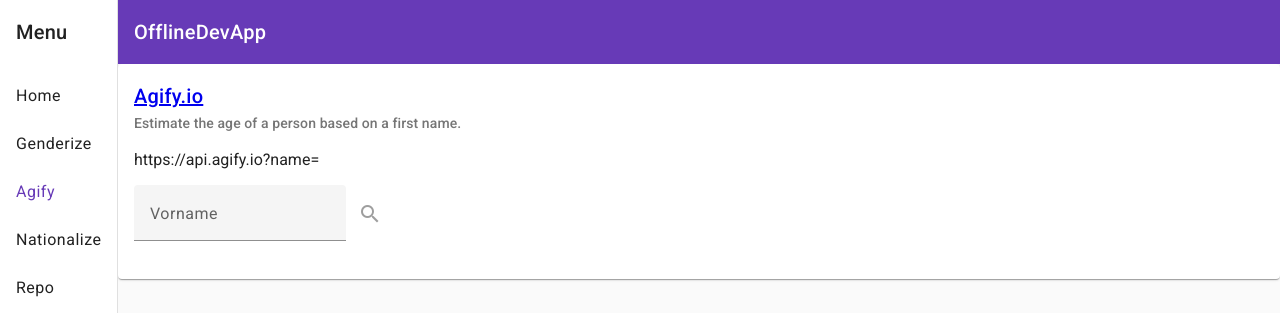
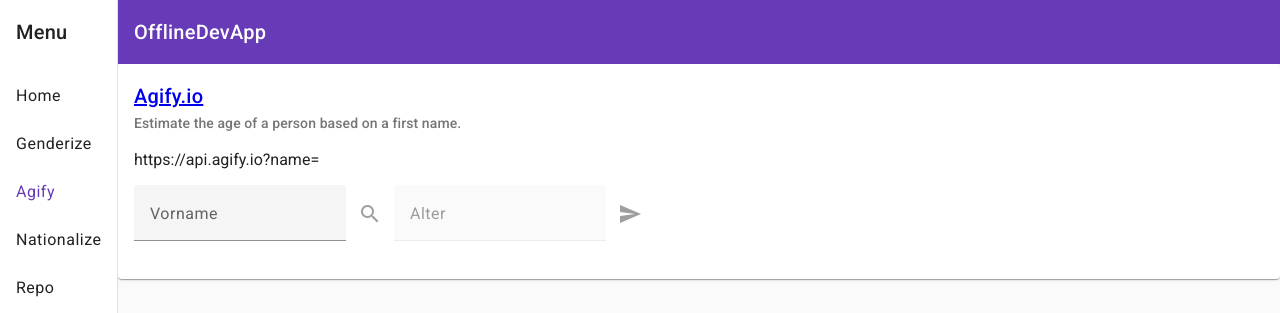
Before and after one commit to crambambuli/OfflineDevApp, an Angular app: page /agify in a window 1280 px wide. Shown: the top 313 px of the page. Built offline with nearby package versions, Linux system fonts and the light colour scheme.

Commit message:
set-age-request callbacks

```diff
--- a/src/app/agify/agify.component.html
+++ b/src/app/agify/agify.component.html
@@ -17,8 +17,22 @@
       <mat-icon>search</mat-icon>
     </button>
 
-    @if (result$ | async; as result) {
-      <div>Alter: {{ result.age }}</div>
+    <mat-form-field>
+      <input
+        matInput
+        type="number"
+        [(ngModel)]="age"
+        [disabled]="!name"
+        (keydown.enter)="age && setAge(name, age)">
+      <mat-label>Alter</mat-label>
+    </mat-form-field>
+
+    <button mat-icon-button [disabled]="!name || !age" (click)="setAge(name, age)">
+      <mat-icon>send</mat-icon>
+    </button>
+
+    @if (age) {
+      <div>Alter: {{ age }}</div>
     }
   </mat-card-content>
 </mat-card>
--- a/src/app/agify/agify.component.ts
+++ b/src/app/agify/agify.component.ts
@@ -1,19 +1,23 @@
 import { Component } from '@angular/core';
-import { AsyncPipe } from '@angular/common';
 import { FormsModule } from '@angular/forms';
 import { MatCard, MatCardContent, MatCardHeader, MatCardSubtitle, MatCardTitle } from '@angular/material/card';
 import { MatFormField, MatLabel } from '@angular/material/form-field';
 import { MatIcon } from '@angular/material/icon';
 import { MatIconButton } from '@angular/material/button';
 import { MatInput } from '@angular/material/input';
-import { catchError, EMPTY, Observable } from 'rxjs';
-import { HttpClient } from '@angular/common/http';
+import { catchError } from 'rxjs';
+import { HttpClient, HttpHeaders } from '@angular/common/http';
 import { AgifyResult } from '../../service-worker/agify-result';
+
+const JSON_OPTIONS = {
+  headers: new HttpHeaders({
+    'Content-Type': 'application/json'
+  })
+};
 
 @Component({
   selector: 'app-agify',
   imports: [
-    AsyncPipe,
     FormsModule,
     MatCard,
     MatCardContent,
@@ -31,23 +35,44 @@
 })
 export class AgifyComponent {
   name: string;
-  result$: Observable<AgifyResult>;
+  age: number;
 
   constructor(private http: HttpClient) {}
 
   onKeyPressed(event: KeyboardEvent) {
-    if (event.code !== 'Enter' && this.result$) {
-      this.result$ = undefined;
+    if (event.code !== 'Enter') {
+      this.age = undefined;
     }
   }
 
   fetchAge(name: string) {
     console.log('###fetchAge: name=', name);
-    this.result$ = this.http.get<AgifyResult>(`https://api.agify.io?name=${name}`).pipe(
-      catchError((e) => {
-        console.warn('###fetchAge: http.get fehlgeschlagen', e);
-        return EMPTY;
+    this.http.get<AgifyResult>(`https://api.agify.io?name=${name}`).pipe(
+      catchError((error) => {
+        console.warn('###fetchAge: http.get fehlgeschlagen', error);
+        throw error;
       })
-    );
+    ).subscribe((agifyResult) => {
+      console.log('fetchAge: agifyResult=', agifyResult);
+      this.age = agifyResult.age;
+    });
+  }
+
+  setAge(name: string, age: number) {
+    console.log('###setAge: name=', name, 'age=', age);
+
+    if (name && age) {
+      const url = 'https://api.agify.io/set-age';
+      const body = JSON.stringify(<AgifyResult>{ name, age });
+      this.http.post<AgifyResult>(url, body, JSON_OPTIONS).pipe(
+        catchError((error) => {
+          console.warn('###setAge http.post fehlgeschlagen', error);
+          throw error;
+        })
+      ).subscribe((agifyResult) => {
+        console.log('setAge: agifyResult=', agifyResult);
+        this.age = agifyResult.age;
+      });
+    }
   }
 }
--- a/src/service-worker/agify-result.ts
+++ b/src/service-worker/agify-result.ts
@@ -1,5 +1,4 @@
 export interface AgifyResult {
-  count: number;
   name: string;
   age: number
 }
```
Also changed, not shown: src/service-worker.ts (+8 -8 lines), src/service-worker/idb-config.ts (added, +20 -0 lines), src/service-worker/idb-strategy.ts (+24 -30 lines), src/service-worker/set-age-request-callbacks.ts (added, +53 -0 lines).
